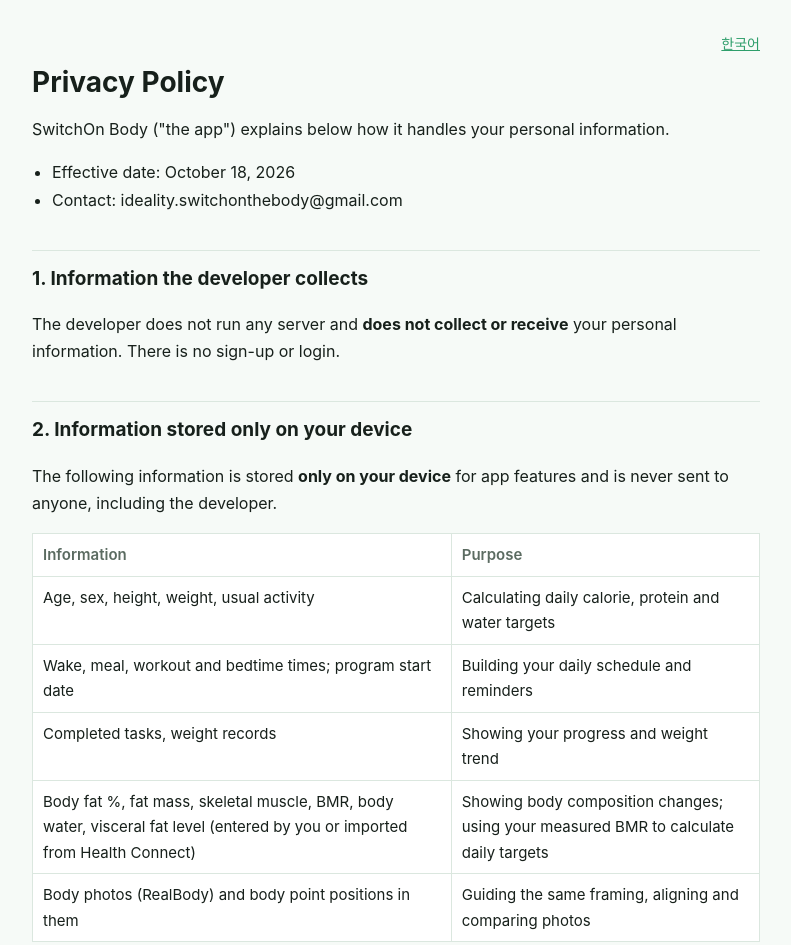
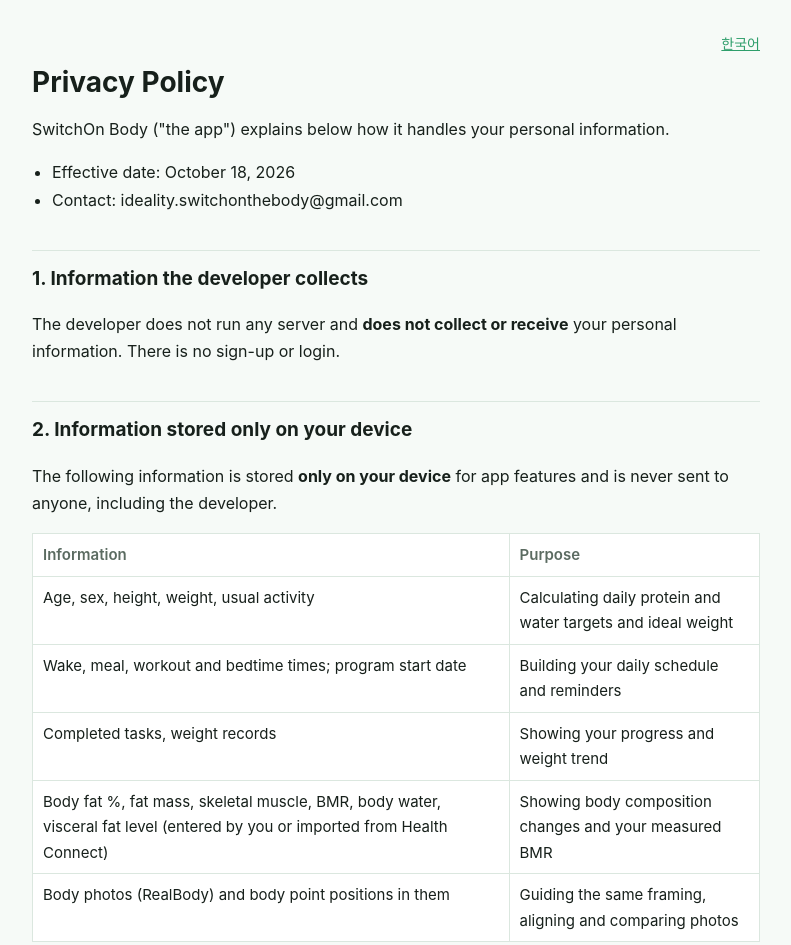
Before and after one commit to Idea-into-reality/Idea-into-reality.github.io, a plain HTML site: page switchonthebody/privacy/en/index.html in a window 1280 px wide. Shown: the top 945 px of the page, without its empty margins (244-1035 px from the left). Drawn offline with Linux system fonts and the light colour scheme.

Commit message:
스위치온 바디 방침: 섭취 목표 표현 정리

```diff
--- a/switchonthebody/privacy/en/index.html
+++ b/switchonthebody/privacy/en/index.html
@@ -33,7 +33,7 @@
 <p>The developer does not run any server and <strong>does not collect or receive</strong> your personal information. There is no sign-up or login.</p>
 <h2>2. Information stored only on your device</h2>
 <p>The following information is stored <strong>only on your device</strong> for app features and is never sent to anyone, including the developer.</p>
-<div class="table"><table><thead><tr><th>Information</th><th>Purpose</th></tr></thead><tbody><tr><td>Age, sex, height, weight, usual activity</td><td>Calculating daily calorie, protein and water targets</td></tr><tr><td>Wake, meal, workout and bedtime times; program start date</td><td>Building your daily schedule and reminders</td></tr><tr><td>Completed tasks, weight records</td><td>Showing your progress and weight trend</td></tr><tr><td>Body fat %, fat mass, skeletal muscle, BMR, body water, visceral fat level (entered by you or imported from Health Connect)</td><td>Showing body composition changes; using your measured BMR to calculate daily targets</td></tr><tr><td>Body photos (RealBody) and body point positions in them</td><td>Guiding the same framing, aligning and comparing photos</td></tr></tbody></table></div>
+<div class="table"><table><thead><tr><th>Information</th><th>Purpose</th></tr></thead><tbody><tr><td>Age, sex, height, weight, usual activity</td><td>Calculating daily protein and water targets and ideal weight</td></tr><tr><td>Wake, meal, workout and bedtime times; program start date</td><td>Building your daily schedule and reminders</td></tr><tr><td>Completed tasks, weight records</td><td>Showing your progress and weight trend</td></tr><tr><td>Body fat %, fat mass, skeletal muscle, BMR, body water, visceral fat level (entered by you or imported from Health Connect)</td><td>Showing body composition changes and your measured BMR</td></tr><tr><td>Body photos (RealBody) and body point positions in them</td><td>Guiding the same framing, aligning and comparing photos</td></tr></tbody></table></div>
 <ul><li>Body photos are kept only in the app's private storage. They are never saved to your gallery or sent anywhere.</li><li>To guide your pose, align photos and compare your body outline, the app uses Google ML Kit pose detection and selfie segmentation. This analysis runs <strong>only on your device</strong>; photos and results (body point positions) are never sent anywhere.</li><li><strong>Retention and deletion:</strong> Everything is deleted immediately when you tap "Settings &gt; Reset all data" or uninstall the app. You can also delete photos one by one.</li></ul>
 <h2>3. Health Connect</h2>
 <ul><li>Only if you allow it, the app reads <strong>weight, body fat, basal metabolic rate and body water</strong> from Android Health Connect, <strong>read only</strong>. These are values other apps such as Samsung Health or InBody saved to Health Connect. The app does not write to Health Connect.</li><li>Imported values are stored <strong>only on your device</strong> as described in section 2. They are never sent anywhere, shared with third parties or used for ads.</li><li>You can revoke the permission at any time in the Health Connect app or device settings.</li><li>Use of information received from Health Connect adheres to the Health Connect Permissions policy, including the Limited Use requirements.</li></ul>
```
Also changed, not shown: switchonthebody/privacy/index.html (+1 -1 lines).
